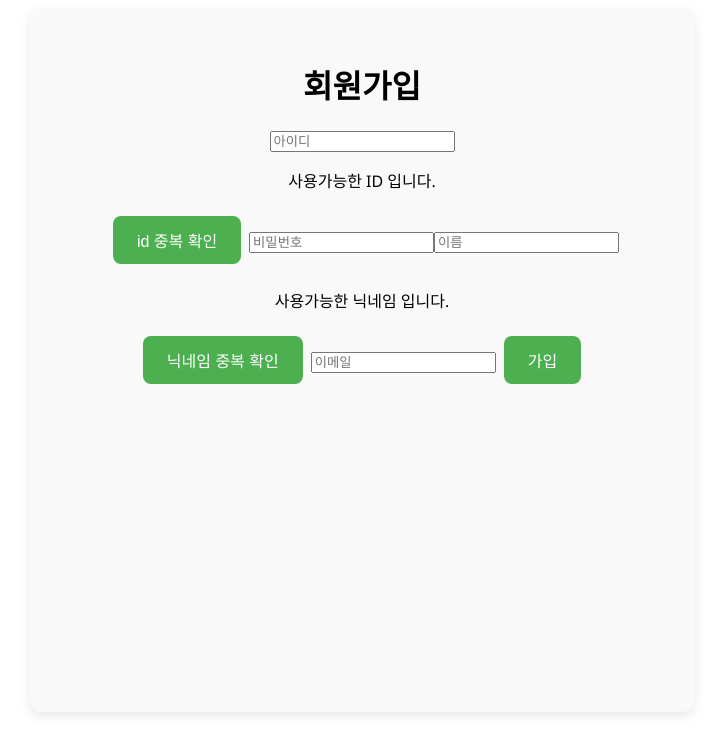
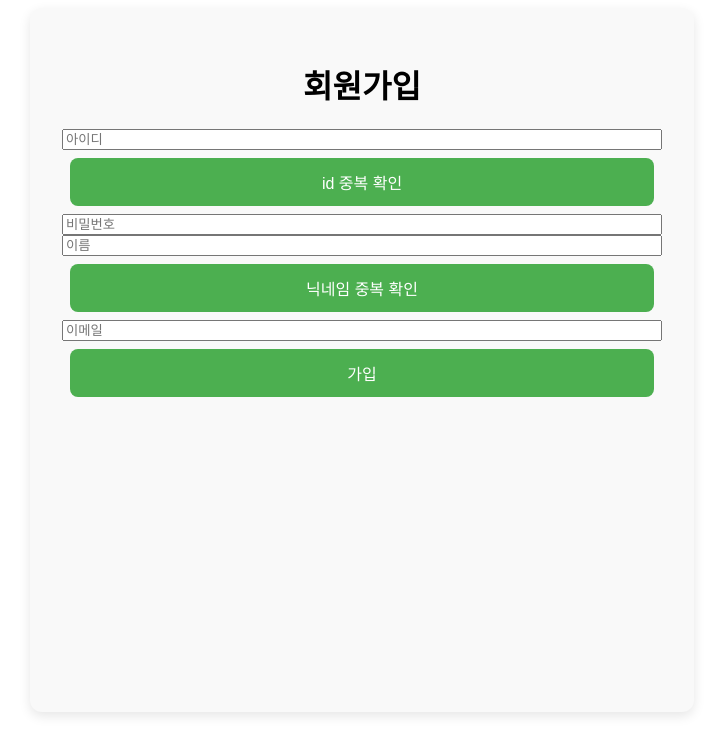
Before and after one commit to kdt-ful-class-three-group/updown, a React (Vite) app in the folder updown/client/: page /signup in a window 1280 px wide. Shown: the top 754 px of the page, without its empty margins (278-1001 px from the left). Built offline with nearby package versions, Linux system fonts and the light colour scheme.

Commit message:
useMessage 컴포넌트를 활용하여 표출

```diff
--- a/updown/client/src/App.css
+++ b/updown/client/src/App.css
@@ -80,3 +80,9 @@ button {
 button:hover {
   background-color: #388e3c;
 }
+
+.signup {
+  display: flex;
+  flex-direction: column;
+
+}
--- a/updown/client/src/pages/SignUpPage.jsx
+++ b/updown/client/src/pages/SignUpPage.jsx
@@ -2,6 +2,7 @@ import React, { useEffect, useState } from "react"
 import { useNavigate } from "react-router-dom"
 import { Button } from "../components/Button"
 import { SignUpValid } from "./SignValid"
+import { useMessage } from "../context/MessageContext"
 
 export const SignUpPage = () => {
   const [id, setId] = useState("");
@@ -10,6 +11,7 @@ export const SignUpPage = () => {
   const [email, setEmail] = useState("");
   const [validID, setValidID] = useState(null);
   const [validName, setVaildName] = useState(null);
+  const {message, setMessage} = useMessage();
   const navigate = useNavigate();
 
   const getFetch = async () => {
@@ -32,6 +34,8 @@ export const SignUpPage = () => {
       console.log(`${err} 에러발생`);
     }
   };
+
+
 
 
   const onClickBtn = async () => {
@@ -63,19 +67,45 @@ export const SignUpPage = () => {
 
   }
 
+  useEffect(() => {
+    console.log(validID);
+    if(validID === true) {
+      setMessage('사용중인 아이디 입니다.');
+    } else if(validID === false) {
+      setMessage('사용가능한 아이디 입니다.');
+    } else {
+      setMessage('');
+    }
+  }, [validID]);
+
+  useEffect(() => {
+    console.log(validName);
+    if(validName === true) {
+      setMessage('사용중인 닉네임 입니다.');
+    } else if(validName === false) {
+      setMessage('사용가능한 닉네임 입니다.');
+    } else {
+      setMessage('');
+    }
+  }, [validName]);
+
+      // {/* 아이디가 중복되면 p태그로 출력 */}
   return <>
     <h1>회원가입</h1>
-    <div>
+    <div className="signup">
       <input type="text" placeholder="아이디" value={id} onChange={(e) => setId(e.target.value)} />
-      {/* 아이디가 중복되면 p태그로 출력 */}
-      {validID ? <p>중복된 아이디입니다.</p> : <p>사용가능한 ID 입니다.</p>}
+      {message === '사용중인 아이디 입니다.' ? message : ''}
+      {message === '사용가능한 아이디 입니다.' ? message : ''}
       <button onClick={getFetch}>id 중복 확인</button>
       <input type="password" placeholder="비밀번호" value={password} onChange={(e) => setPassword(e.target.value)} />
       <input type="text" placeholder="이름" name="name" value={name} onChange={(e) => setName(e.target.value)} />
-      {validName ? <p>중복된 닉네임 입니다.</p> : <p>사용가능한 닉네임 입니다.</p>}
+      {message === '사용중인 닉네임 입니다.'  ? message : ''}
+      {message === '사용가능한 닉네임 입니다.'  ? message : ''}
       <button onClick={getFetch}>닉네임 중복 확인</button>
       <input type="text" placeholder="이메일" name="email" value={email} onChange={(e) => setEmail(e.target.value)} />
       <Button btnName={"가입"} type="submit" onClick={onClickBtn} />
     </div>
   </>
 }
+// {/* {validID ? <p>중복된 아이디입니다.</p> : <p>사용가능한 ID 입니다.</p>} */}
+// {/* {validName ? <p>중복된 닉네임 입니다.</p> : <p>사용가능한 닉네임 입니다.</p>} */}
```
